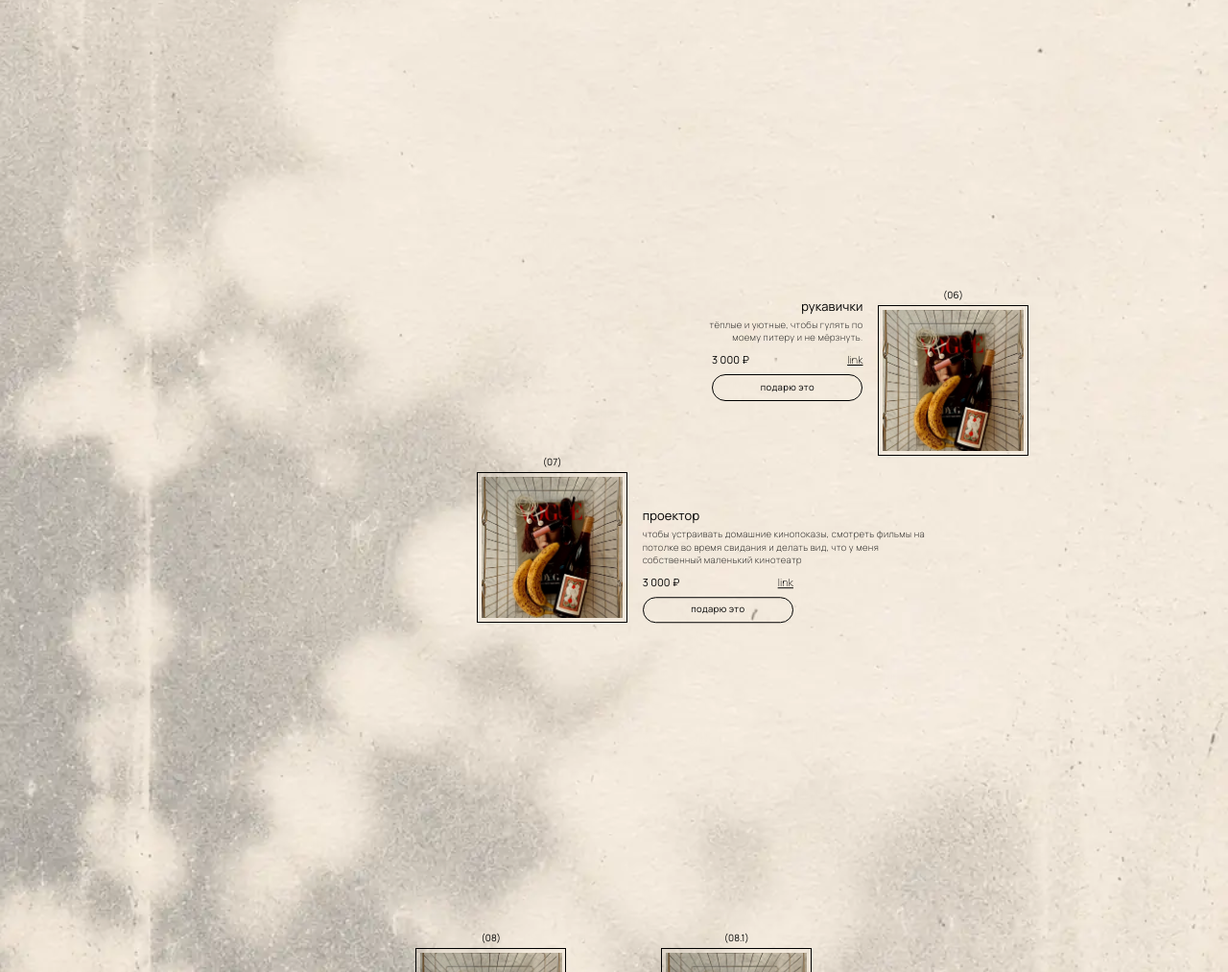
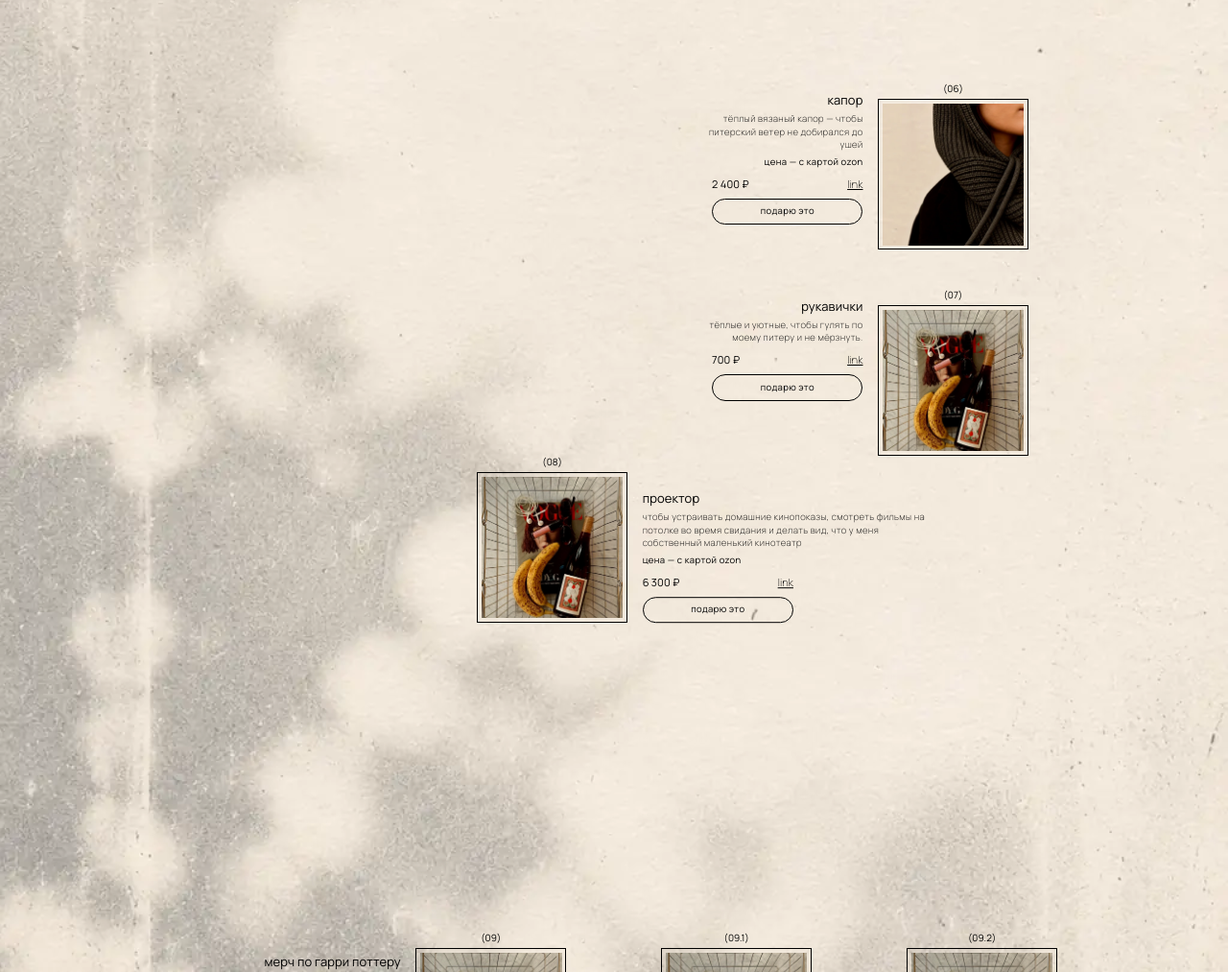
Before and after one commit to xonar21/lia-wishlist, a plain HTML site: page dist/index.html in a window 1280 px wide. Shown: the part 4522-5535 px from the top of the page at 96% size. Drawn offline with Linux system fonts and the light colour scheme; no server answers.

Commit message:
Apply the client's gift sheet: real links, prices, photos, new gifts and pickup points
- links and prices for every gift from the sheet; links open the shop in a new tab
- photos for the hood, gummies and dachshund pillow (square crops, pre-baked
  for the linear-burn-on-paper look)
- new gifts: hood (06) and a third Harry Potter merch (09.2); socks are not
  in the sheet and are removed; ceramics renamed to the master-class certificate
- practical notes (Ozon card price, delivery, markers for the board) as a line
  under the description; desktop layout re-placed and lower sections moved up
- pickup points: Wildberries/Ozon merged (same address), Yandex and CDEK added

Co-Authored-By: Claude Opus 5.5 <noreply@anthropic.com>

```diff
--- a/dist/app.js
+++ b/dist/app.js
@@ -1,28 +1,30 @@
-// id — ключ брони в базе, менять нельзя; n — номер на сайте.
+// id — ключ брони в базе, менять нельзя; n — номер на сайте. link — ссылка на товар, photo — фото (иначе заглушка),
+// note — практическая приписка под описанием (цена с картой, доставка и т. п.).
 // img: [x, y, размер рамки] — координаты фото из макета Figma (1440px); рамки у всех одного размера.
 // text — где текст на десктопе: right/left — сбоку от фото, по его верху (top) или низу (bottom);
 // below — под фото, по центру (center) или по правому краю (end). tw — ширина текста, dw — ширина описания.
 // row — общий ряд: кнопки в нём стоят на одной линии.
 const gifts = [
-  {id:0, n:'01', name:'сертификат в фотостудию', desc:'хочу нарядиться, устроить фотосессию перед зеркалом.\nбез фотографа, чужих советов и необходимости объяснять, почему я делаю уже сороковой кадр — в целом, как дома, но более профессионально', price:'3 000 ₽', img:[215,3725,206], text:'right bottom', tw:388},
-  {id:5, n:'02', name:'посуда из керамики своими руками', desc:'хочу попробовать сделать что-то красивое и несовершенное своими руками.\nчто-то свое, что-то обо мне', price:'3 000 ₽', img:[990.5,3865.5,206], text:'below end', tw:388, dw:219},
-  {id:13, n:'03', name:'ирригатор', desc:'вклад в “мне тоже нравятся мои зубки”', price:'3 000 ₽', img:[435,4291,206], text:'below center', tw:278, dw:219},
-  {id:6, n:'04', name:'компьютерная мышка', desc:'новая РЕТРО мышка для работы, дизайна и всяких творческих дел. классная же?', price:'1 700 ₽', img:[946.8,4692.8,206], text:'below end', tw:388, dw:219},
-  {id:12, n:'05', name:'картина по номерам', desc:'хочу раскрашивать красоту и потом созерцать. мозгу тоже нужен отпуск от бесконечных экзистенциальных вопросов.', price:'3 000 ₽', img:[340,5226.5,206], text:'left top', tw:255, dw:219},
-  {id:1, n:'05.1', name:'картина по номерам (2)', desc:'на манеже все те же', price:'3 000 ₽', img:[558,5226.5,206], text:'right bottom', tw:388},
-  {id:18, n:'05.2', name:'картина по номерам (3)', desc:'на манеже все те же', price:'3 000 ₽', img:[558,5464.5,206], text:'below center', tw:278, dw:219},
-  {id:7, n:'06', name:'рукавички', desc:'тёплые и уютные, чтобы гулять по моему питеру и не мёрзнуть.', price:'3 000 ₽', img:[1079.7,6227.7,206], text:'left top', tw:388, dw:219},
-  {id:2, n:'07', name:'проектор', desc:'чтобы устраивать домашние кинопоказы, смотреть фильмы на потолке во время свидания и делать вид, что у меня собственный маленький кинотеатр', price:'3 000 ₽', img:[532.8,6455.8,206], text:'right bottom', tw:388},
-  {id:8, n:'08', name:'мерч по гарри поттеру', desc:'а как же без этого? подарите что-то из вариантов, чтобы они выдавали во мне человека, который все еще ждет письмо из хогвартса', price:'3 000 ₽', img:[449.2,7104.8,206], text:'left bottom', tw:388, dw:260},
-  {id:19, n:'08.1', name:'мерч по гарри поттеру (2)', desc:'на манеже все те же', price:'3 000 ₽', img:[784.2,7104.8,206], text:'below center', tw:307, dw:259},
-  {id:3, n:'09', name:'носочки', desc:'носки с каким-нибудь странным рисунком, смешной надписью или просто такие, которые приятно надевать. у меня с ними отношения серьёзные', price:'3 000 ₽', img:[144.7,7816.7,206], text:'right top', tw:388},
-  {id:9, n:'10', name:'мармелад', desc:'я помешалась на “мармеладыче”. кислом. это все.', price:'3 000 ₽', img:[1086.7,8157.7,206], text:'left bottom', tw:388, dw:259},
-  {id:14, n:'11', name:'магнитная доска', desc:'для дел, заметок и гениальных идей, которые приходят в голову в неподходящее время. может быть, хоть так они перестанут жить исключительно в моей голове', price:'3 000 ₽', img:[122,8570,206], text:'below center', tw:278, dw:219, row:1},
-  {id:15, n:'12', name:'настольная лампа', desc:'поставлю на рабочий стол и буду изображать очень занятого творческого человека', price:'3 000 ₽', img:[452,8570,206], text:'below center', tw:278, dw:219, row:1},
-  {id:16, n:'13', name:'такса-подушка', desc:'добрались и до самого главного.\nдлинная мягкая такса, которую можно обнимать, тискать и использовать как подушку. никаких объяснений, просто посмотрите на неё!', price:'3 000 ₽', img:[782,8570,206], text:'below center', tw:278, dw:219, row:1},
-  {id:17, n:'14', name:'ваза', desc:'для сухих и не очень цветочков — такая, чтобы даже один случайный цветок в ней выглядел как маленькое произведение искусства.', price:'3 000 ₽', img:[1112,8570,206], text:'below center', tw:278, dw:219, row:1},
-  {id:10, n:'15', name:'сухие цветы', desc:'хочу сухие цветочки для комнаты. живые я тоже люблю, но эти хотя бы не будут смотреть на меня с укором, когда я забуду поменять воду', price:'3 000 ₽', img:[1149.7,9244.7,206], text:'left bottom', tw:388, dw:259},
-  {id:11, n:'16', name:'петличный микрофон', desc:'для моих блоггерских экспериментов, внезапных идей и видео, которые я, возможно, когда-нибудь начну снимать. пусть у будущей блогерки будет хороший звук ахах.', price:'3 000 ₽', img:[1149.7,9525.7,206], text:'left bottom', tw:388, dw:259}
+  {id:0, n:'01', name:'сертификат в фотостудию', desc:'хочу нарядиться, устроить фотосессию перед зеркалом.\nбез фотографа, чужих советов и необходимости объяснять, почему я делаю уже сороковой кадр — в целом, как дома, но более профессионально', price:'3 650 ₽', link:'https://gift.povodphoto.ru/', img:[215,3725,206], text:'right bottom', tw:388},
+  {id:5, n:'02', name:'сертификат мк “та самая кружка”', desc:'хочу попробовать сделать что-то красивое и несовершенное своими руками.\nчто-то свое, что-то обо мне', price:'3 500 ₽', link:'https://artistastudio.ru/ceramista/podari', img:[990.5,3865.5,206], text:'below end', tw:388, dw:219},
+  {id:13, n:'03', name:'ирригатор', desc:'вклад в “мне тоже нравятся мои зубки”', price:'4 000 ₽', link:'https://clck.ru/3Wgb2P', img:[435,4291,206], text:'below center', tw:278, dw:219},
+  {id:6, n:'04', name:'компьютерная мышка', desc:'новая РЕТРО мышка для работы, дизайна и всяких творческих дел. классная же?', price:'1 400 ₽', link:'https://clck.ru/3WgbAS', img:[946.8,4692.8,206], text:'below end', tw:388, dw:219},
+  {id:12, n:'05', name:'картина по номерам', desc:'хочу раскрашивать красоту и потом созерцать. мозгу тоже нужен отпуск от бесконечных экзистенциальных вопросов.', price:'1 450 ₽', link:'https://clck.ru/3Wgcab', img:[340,5226.5,206], text:'left top', tw:255, dw:219},
+  {id:1, n:'05.1', name:'картина по номерам (2)', desc:'на манеже все те же', price:'1 050 ₽', link:'https://clck.ru/3Wgcar', img:[558,5226.5,206], text:'right bottom', tw:388},
+  {id:18, n:'05.2', name:'картина по номерам (3)', desc:'на манеже все те же', price:'700 ₽', link:'https://www.wildberries.ru/catalog/1118879819/detail.aspx', img:[558,5464.5,206], text:'below center', tw:278, dw:219},
+  {id:20, n:'06', name:'капор', desc:'тёплый вязаный капор — чтобы питерский ветер не добирался до ушей', note:'цена — с картой ozon', price:'2 400 ₽', link:'https://clck.ru/3Wgcvu', photo:'assets/gifts/kapor.webp', img:[1079.7,5946.7,206], text:'left top', tw:388, dw:219},
+  {id:7, n:'07', name:'рукавички', desc:'тёплые и уютные, чтобы гулять по моему питеру и не мёрзнуть.', price:'700 ₽', link:'https://clck.ru/3Wgd27', img:[1079.7,6227.7,206], text:'left top', tw:388, dw:219},
+  {id:2, n:'08', name:'проектор', desc:'чтобы устраивать домашние кинопоказы, смотреть фильмы на потолке во время свидания и делать вид, что у меня собственный маленький кинотеатр', note:'цена — с картой ozon', price:'6 300 ₽', link:'https://clck.ru/3WgbyN', img:[532.8,6455.8,206], text:'right bottom', tw:388},
+  {id:8, n:'09', name:'мерч по гарри поттеру', desc:'а как же без этого? подарите что-то из вариантов, чтобы они выдавали во мне человека, который все еще ждет письмо из хогвартса', note:'шоппер, доставка — около 600 ₽', price:'1 200 ₽', link:'https://clck.ru/3WhPQu', img:[449.2,7104.8,206], text:'left bottom', tw:388, dw:260},
+  {id:19, n:'09.1', name:'мерч по гарри поттеру (2)', desc:'на манеже все те же', note:'кепка, доставка — около 600 ₽', price:'1 100 ₽', link:'https://clck.ru/3WhPm6', img:[784.2,7104.8,206], text:'below center', tw:307, dw:259, row:2},
+  {id:21, n:'09.2', name:'мерч по гарри поттеру (3)', desc:'на манеже все те же', note:'футболка, доставка яндексом уже в цене — в пункт на пр. науки, 12', price:'1 700 ₽', link:'https://nottoday.ru/catalog/futbolki/24NT0512G7P', img:[1119.2,7104.8,206], text:'below center', tw:307, dw:259, row:2},
+  {id:9, n:'10', name:'мармелад', desc:'я помешалась на “мармеладыче”. кислом. это все.', note:'1 кг, но можно и меньше — главное, чтобы кислый', price:'2 500 ₽', link:'https://www.wildberries.ru/catalog/237034373/detail.aspx', photo:'assets/gifts/marmelad.webp', img:[144.7,7816.7,206], text:'right top', tw:388},
+  {id:14, n:'11', name:'магнитная доска', desc:'для дел, заметок и гениальных идей, которые приходят в голову в неподходящее время. может быть, хоть так они перестанут жить исключительно в моей голове', note:'если захотите, можно докупить маркеры и губку для доски', price:'1 400 ₽', link:'https://www.wildberries.ru/catalog/170178203/detail.aspx', img:[122,8229,206], text:'below center', tw:278, dw:219, row:1},
+  {id:15, n:'12', name:'настольная лампа', desc:'поставлю на рабочий стол и буду изображать очень занятого творческого человека', price:'1 500 ₽', link:'https://www.wildberries.ru/catalog/1214326293/detail.aspx', img:[452,8229,206], text:'below center', tw:278, dw:219, row:1},
+  {id:16, n:'13', name:'такса-подушка', desc:'добрались и до самого главного.\nдлинная мягкая такса, которую можно обнимать, тискать и использовать как подушку. никаких объяснений, просто посмотрите на неё!', price:'2 000 ₽', link:'https://clck.ru/3Wgb5s', photo:'assets/gifts/taksa.webp', img:[782,8229,206], text:'below center', tw:278, dw:219, row:1},
+  {id:17, n:'14', name:'ваза', desc:'для сухих и не очень цветочков — такая, чтобы даже один случайный цветок в ней выглядел как маленькое произведение искусства.', note:'цена — с картой ozon', price:'1 500 ₽', link:'https://clck.ru/3WhV9Y', img:[1112,8229,206], text:'below center', tw:278, dw:219, row:1},
+  {id:10, n:'15', name:'сухие цветы', desc:'хочу сухие цветочки для комнаты. живые я тоже люблю, но эти хотя бы не будут смотреть на меня с укором, когда я забуду поменять воду', price:'700 ₽', link:'https://www.wildberries.ru/catalog/1127187390/detail.aspx?targetUrl=MI', img:[1149.7,8903.7,206], text:'left bottom', tw:388, dw:259},
+  {id:11, n:'16', name:'петличный микрофон', desc:'для моих блоггерских экспериментов, внезапных идей и видео, которые я, возможно, когда-нибудь начну снимать. пусть у будущей блогерки будет хороший звук ахах.', price:'2 200 ₽', link:'https://www.wildberries.ru/catalog/197401132/detail.aspx', img:[1149.7,9184.7,206], text:'left bottom', tw:388, dw:259}
 ];
 const grid = document.querySelector('#gift-grid');
 const toast = document.querySelector('.toast');
@@ -39,7 +41,7 @@ async function api(method,id){try{const res=await fetch(apiUrl,{method,headers:{
 function sync(data){if(Array.isArray(data.mine)&&Array.isArray(data.others)){selected=new Set(data.mine);others=new Set(data.others)}}
 function notify(message,ms=2800){toast.textContent=message;toast.classList.add('is-visible');clearTimeout(notify.timer);notify.timer=setTimeout(()=>toast.classList.remove('is-visible'),ms)}
 // Карточки строятся один раз; дальше при каждом опросе меняются только кнопки, фото и вёрстка не перерисовываются.
-function render(){grid.innerHTML=gifts.map(({id,n,name,desc,price,img,text,tw,dw,row})=>`<article class="gift ${text.split(' ').map(c=>'gift--'+c).join(' ')}"${row?` data-row="${row}"`:''} style="--ix:${img[0]};--iy:${img[1]};--is:${img[2]};--tw:${tw};--dw:${dw||tw}"><p class="gift-num">(${n})</p><div class="gift-photo"><img src="assets/gift.webp" alt="${name}" decoding="async"></div><div class="gift-info"><h3>${name}</h3><p class="gift-desc">${desc}</p><div class="gift-meta"><span>${price}</span><a href="#contacts">link</a></div><button class="reserve" type="button" data-id="${id}">подарю это</button></div></article>`).join('');alignRows()}
+function render(){grid.innerHTML=gifts.map(({id,n,name,desc,note,price,link,photo,img,text,tw,dw,row})=>`<article class="gift ${text.split(' ').map(c=>'gift--'+c).join(' ')}"${row?` data-row="${row}"`:''} style="--ix:${img[0]};--iy:${img[1]};--is:${img[2]};--tw:${tw};--dw:${dw||tw}"><p class="gift-num">(${n})</p><div class="gift-photo"><img src="${photo||'assets/gift.webp'}" alt="${name}" decoding="async"></div><div class="gift-info"><h3>${name}</h3><p class="gift-desc">${desc}${note?`<span class="gift-note">${note}</span>`:''}</p><div class="gift-meta"><span>${price}</span><a href="${link}" target="_blank" rel="noopener">link</a></div><button class="reserve" type="button" data-id="${id}">подарю это</button></div></article>`).join('');alignRows()}
 function flash(button){button.classList.remove('is-changed');void button.offsetWidth;button.classList.add('is-changed')}
 // changed — подсветить кнопки, которые изменились не по нажатию этого гостя (кто-то занял или освободил подарок).
 function update(changed){grid.querySelectorAll('.reserve').forEach(b=>{const id=Number(b.dataset.id),own=selected.has(id),taken=!own&&others.has(id),status=taken?'уже кто-то подарит':own?'ты даришь · отменить':'подарю это';if(b.textContent===status)return;b.textContent=status;b.disabled=taken;b.classList.toggle('is-own',own);if(changed)flash(b)})}
--- a/dist/index.html
+++ b/dist/index.html
@@ -123,12 +123,15 @@
           <div class="contact-boxes">
             <article class="abs box" style="--x:65;--y:10952">
               <h3 class="abs box-title" style="--x:25;--y:25">пункты выдачи</h3>
-              <p class="abs pickup-label" style="--x:25;--y:93">wildberries</p>
-              <p class="abs pickup-address" style="--x:25;--y:121">ул. вавиловых 9к5, санкт-петербург</p>
-              <span class="abs dots" style="--x:26;--y:159" aria-hidden="true"></span>
-              <p class="abs pickup-label" style="--x:25;--y:185">ozon</p>
-              <p class="abs pickup-address" style="--x:25;--y:214">ул. вавиловых 9к5, санкт-петербург</p>
-              <span class="abs dots" style="--x:30;--y:251" aria-hidden="true"></span>
+              <p class="abs pickup-label" style="--x:25;--y:72">wildberries, ozon</p>
+              <p class="abs pickup-address" style="--x:25;--y:100">ул. вавиловых 9к5, санкт-петербург</p>
+              <span class="abs dots" style="--x:26;--y:137" aria-hidden="true"></span>
+              <p class="abs pickup-label" style="--x:25;--y:152">яндекс</p>
+              <p class="abs pickup-address" style="--x:25;--y:180">пр. науки 12, санкт-петербург</p>
+              <span class="abs dots" style="--x:26;--y:217" aria-hidden="true"></span>
+              <p class="abs pickup-label" style="--x:25;--y:232">сдэк, пом. 9н</p>
+              <p class="abs pickup-address" style="--x:25;--y:260">пр. науки 8к1, санкт-петербург</p>
+              <span class="abs dots" style="--x:26;--y:297" aria-hidden="true"></span>
               <p class="abs pickup-note" style="--x:25;--y:325">получатель - юлия с., телефон или личный адрес можно узнать в личке</p>
             </article>
             <article class="abs box" style="--x:520;--y:10952">
--- a/dist/styles.css
+++ b/dist/styles.css
@@ -47,6 +47,8 @@ a{color:inherit}
 .gift-info{flex:1;display:flex;flex-direction:column;align-items:center;width:100%;margin-top:12px}
 .gift-info h3{width:100%;font-size:15px;font-weight:400;line-height:1.375;letter-spacing:.01em}
 .gift-desc{flex:1;width:100%;margin-top:4px;font-size:11px;font-weight:200;line-height:1.4}
+/* практическая приписка (цена с картой, доставка) — отдельной строкой внутри описания, чтобы ряды выравнивались вместе с ней */
+.gift-note{display:block;margin-top:.5em;font-weight:400}
 .gift-meta{display:flex;justify-content:space-between;width:100%;margin-top:10px;font-size:12px;letter-spacing:.01em;white-space:nowrap}
 .gift-meta>*{letter-spacing:inherit}
 .gift-meta a{font-weight:200}
@@ -144,12 +146,12 @@ html[data-ink="light"] .reserve:disabled{color:rgba(247,238,225,.55)}
   /* --scale уменьшает весь макет; не уже 1100px, чтобы мелкий текст оставался читаемым. */
   .page{--scale:.7;container-type:inline-size;width:max(calc(100% * var(--scale)),min(100%,1100px));max-width:calc(1920px * var(--scale));padding:0;overflow:visible}
   /* --dy — сдвиг секции по вертикали относительно макета (после правок блоки стали другой высоты) */
-  .stage{--u:calc(100cqw / 1440);--dy:0;position:relative;height:calc(11246 * var(--u))}
+  .stage{--u:calc(100cqw / 1440);--dy:0;position:relative;height:calc(10905 * var(--u))}
   .hero,.about,.rules,.gifts,.fallback,.contacts{display:block;margin:0;padding:0}
   .abs{position:absolute;left:calc(var(--x) * var(--u));top:calc((var(--y) + var(--dy)) * var(--u));margin:0}
   .anchor-end{text-align:right;white-space:nowrap;transform:translateX(-100%)}
   .gifts{--dy:108}
-  .fallback,.contacts,.site-footer{--dy:-212}
+  .fallback,.contacts,.site-footer{--dy:-553}
   .box>*{--dy:0}
 
   .hero-name,.hero-tag,.hero-city,.hero-date,.kicker,.site-footer{font-size:calc(16 * var(--u));white-space:pre}
```
Also changed, not shown: dist/assets/gifts/kapor.webp (added), dist/assets/gifts/marmelad.webp (added), dist/assets/gifts/taksa.webp (added), 1 other file.
